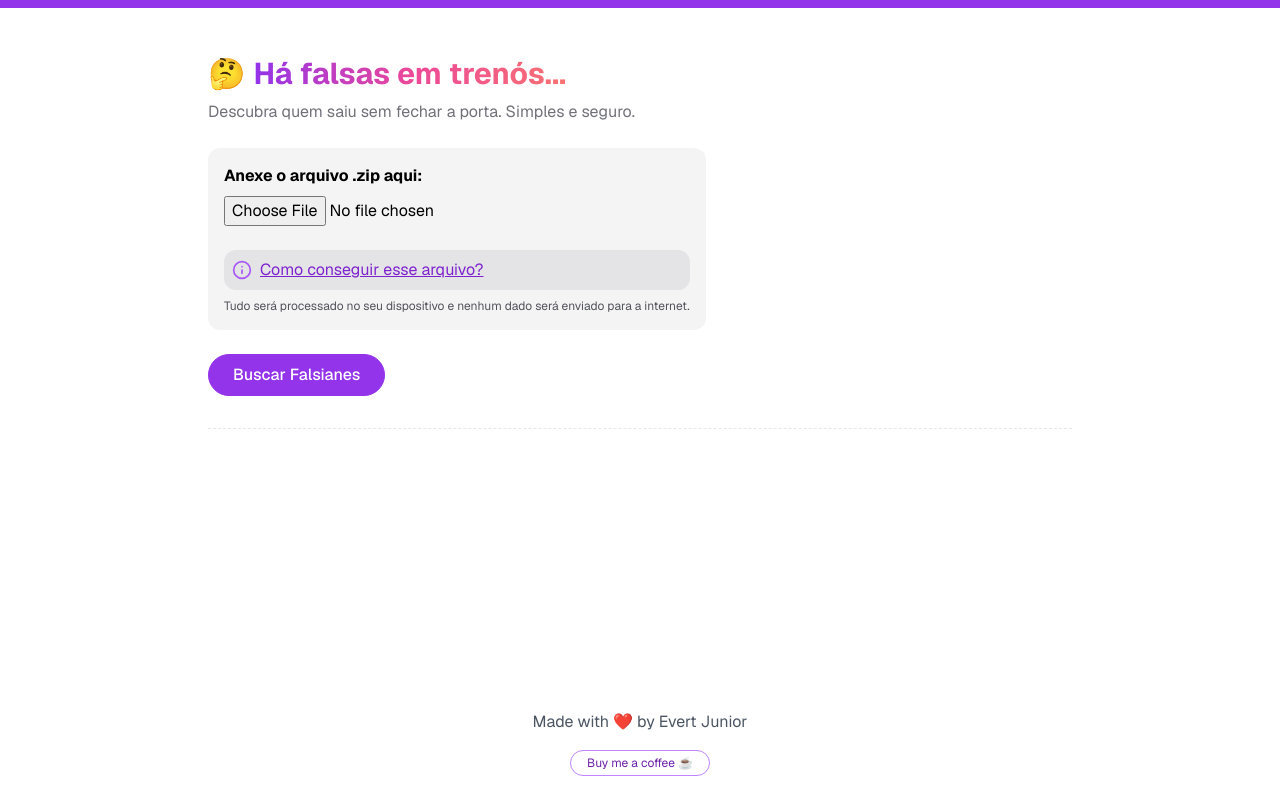
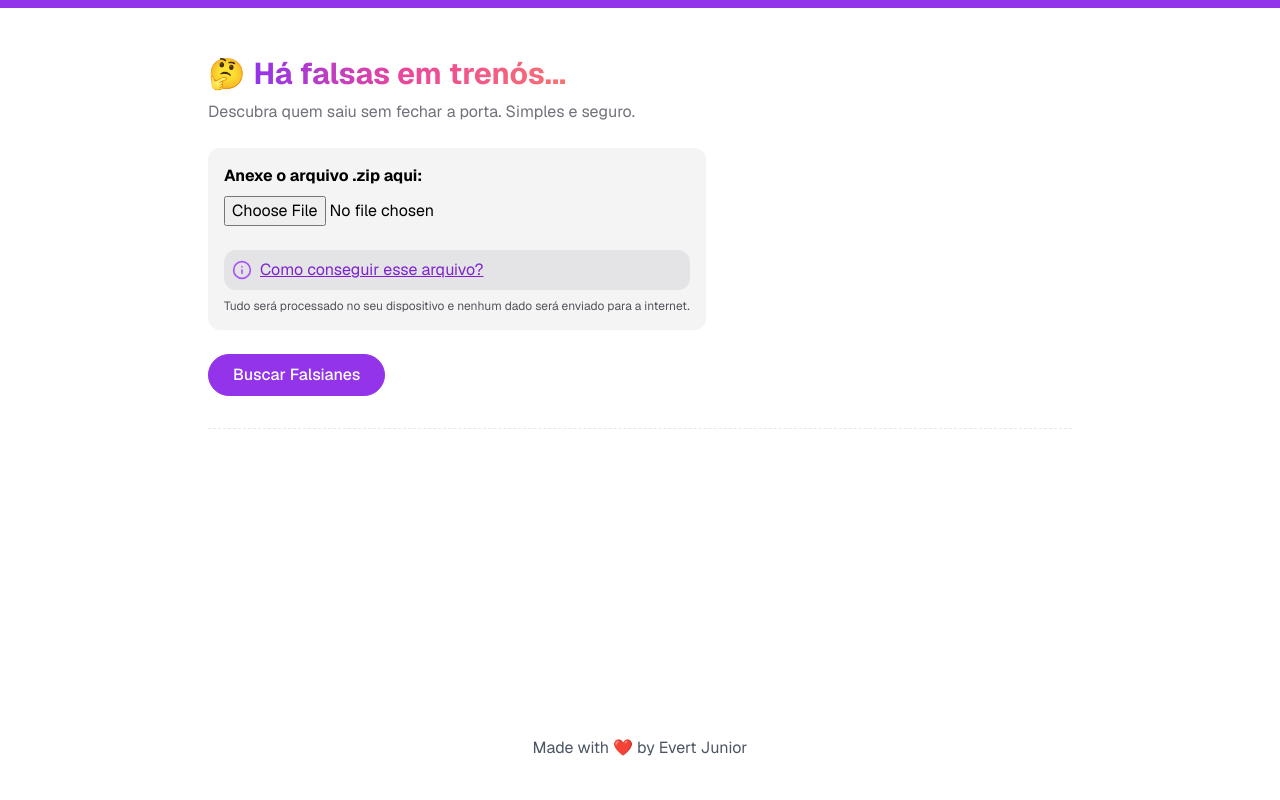
Before and after one commit to evertjr/insta-detractors, a Next.js app: page / in a window 1280 px wide. Built offline with nearby package versions, Linux system fonts and the light colour scheme.

Commit message:
update credits

```diff
--- a/src/app/page.tsx
+++ b/src/app/page.tsx
@@ -11,21 +11,13 @@ export default function Home() {
           <p className="text-gray-600 mb-4">
             Made with ❤️ by{" "}
             <a
-              href="https://instagram.com/ooevert"
+              href="https://instagram.com/evertju"
               target="_blank"
               rel="noopener noreferrer"
             >
               Evert Junior
             </a>
           </p>
-          <a
-            href="https://alertpix.live/evertjunior"
-            target="_blank"
-            rel="noopener noreferrer"
-            className="inline-block px-4 py-1 text-xs hover:bg-purple-600/10 rounded-full border text-purple-800 border-purple-400 transition-colors"
-          >
-            Buy me a coffee ☕
-          </a>
         </div>
       </footer>
     </div>
```
